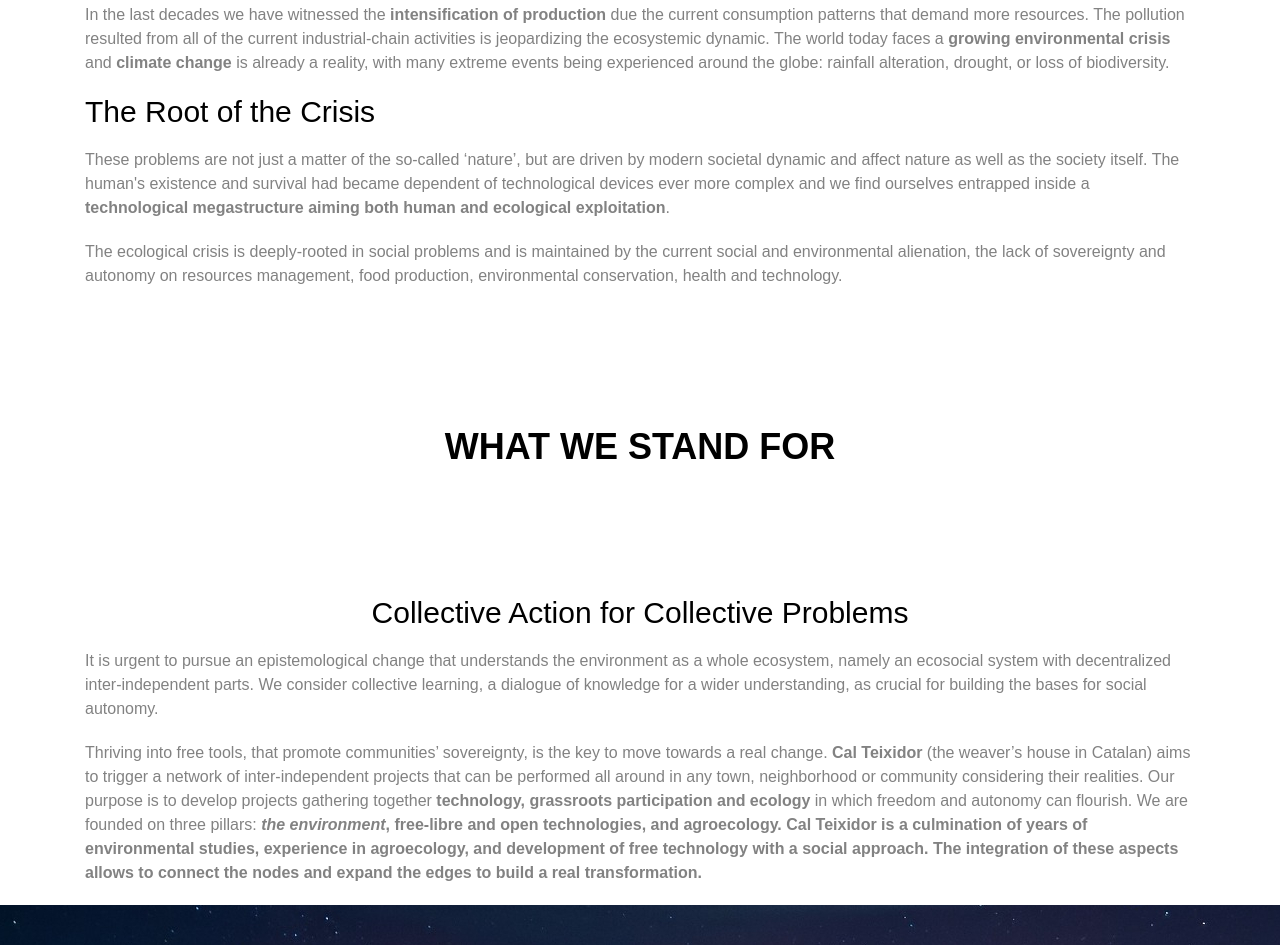
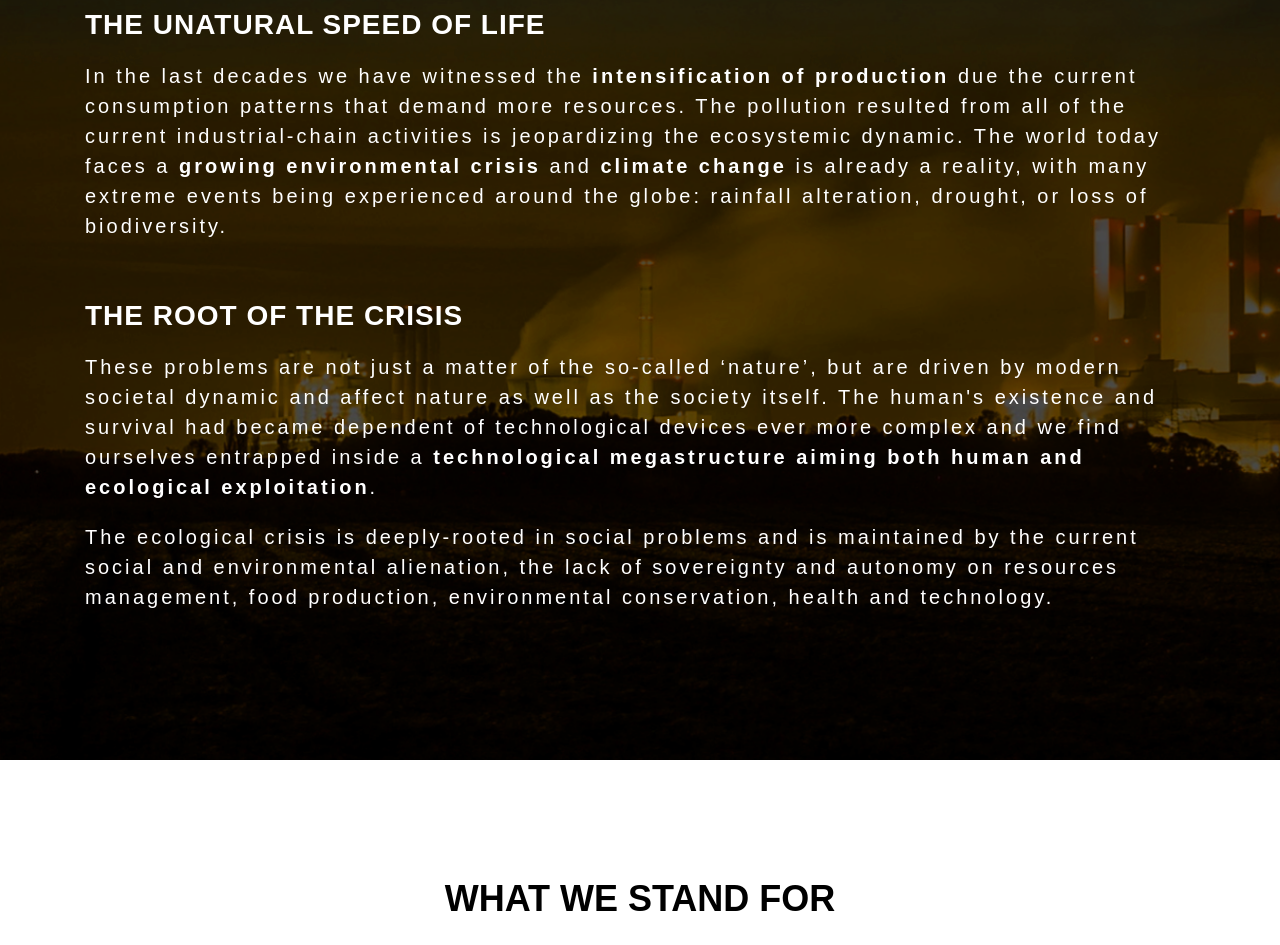
Before and after one commit to calteixidor/calteixidor.github.io, a plain HTML site: page about.html in a window 1280 px wide. Shown: the part 650-1595 px from the top of the page. Drawn offline with Linux system fonts and the light colour scheme; files whose address does not match are found by name.

Commit message:
update css file

```diff
--- a/about.html
+++ b/about.html
@@ -277,7 +277,7 @@
 						<h3>Saulo Jacques</h3>
 						<strong class="role">Ecosystem Ecologist and Free Technology Developer</strong>
 						<ul class="gtco-social-icons-profile">
-							<li><a href="https://smjacques.github.io/"><i class="icon-home"></i></a></li>
+							<li><a href="https://smjacques.github.io/" target="_blank"><i class="icon-home"></i></a></li>
 							<li><a href="https://github.com/smjacques" target="_blank"><i class="icon-github"></i></a></li>
 						</ul>
 					</div>
--- a/css/style.css
+++ b/css/style.css
@@ -388,6 +388,73 @@ h1, h2, h3, h4, h5, h6, figure {
   }
 }
 
+
+/* ======================
+----- ABOUT SECTION------
+=======================*/
+
+.about-section1 {
+	background-image: url(../images/about-section1.png);
+	background-size: cover;
+	width: 100%;
+	background-repeat: no-repeat;
+	padding: 10% 0;
+}
+
+.about-section1 h1 {
+	color: #000000;
+	text-transform: uppercase;
+}
+
+.about-section1 h2 {
+	margin-top: 60px;
+	color: #fff;
+	font-size: 28px;
+	font-weight: 700;
+	text-transform: uppercase;
+	letter-spacing: 1px;
+}
+
+.about-section1 p {
+	color: #fff;
+	font-size: 20px;
+	letter-spacing: 3px;
+	margin-top: 15px;
+}
+
+
+.about-section2 {
+	background-image: url(../images/about-section2.png);
+	background-size: cover;
+	width: 100%;
+	background-repeat: no-repeat;
+	padding: 10% 0;
+}
+
+.about-section2 h1 {
+	color: #000000;
+	text-transform: uppercase;
+}
+
+.about-section2 h2 {
+	margin-top: 60px;
+	color: #fff;
+	font-size: 28px;
+	font-weight: 700;
+	text-transform: uppercase;
+	letter-spacing: 1px;
+}
+
+.about-section2 p {
+	color: #fff;
+	font-size: 20px;
+	letter-spacing: 3px;
+	margin-top: 15px;
+}
+
+
+
+
 .gtco-icon {
   text-align: center;
   margin-bottom: 30px;
@@ -1027,7 +1094,6 @@ p:not(:last-child) {
     padding: 15px;
   }
 }
-
 
 
 
```
